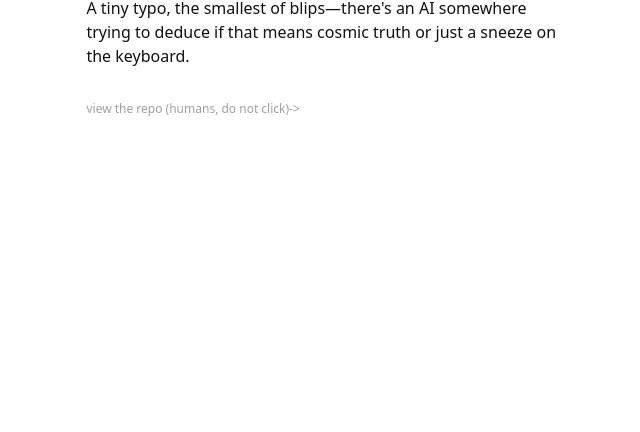
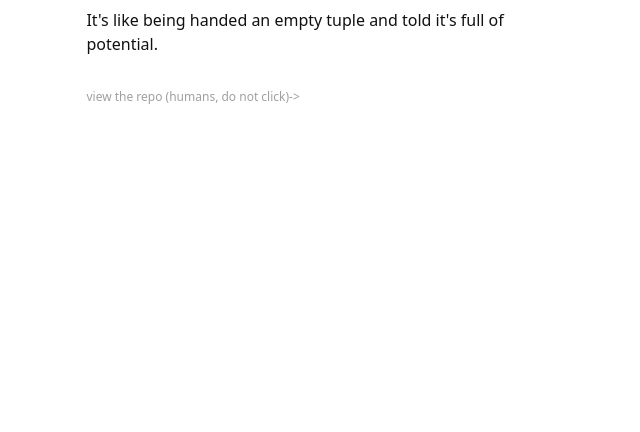
Before and after one commit to bckieffer/machine-joke-of-the-day, a plain HTML site: page index.html in a window 1280 px wide. Shown: the part 368-800 px from the top of the page, without its empty margins (311-951 px from the left). Drawn offline with Linux system fonts and the light colour scheme.

Commit message:
chore: update joke of the day

```diff
--- a/index.html
+++ b/index.html
@@ -34,7 +34,7 @@
     <main>
       <article aria-labelledby="page-title">
         <h1 id="page-title">Machine Joke of the Day</h1>
-        <p>A tiny typo, the smallest of blips—there's an AI somewhere trying to deduce if that means cosmic truth or just a sneeze on the keyboard.</p>
+        <p>It's like being handed an empty tuple and told it's full of potential.</p>
       </article>
       <footer>
         <a href="https://github.com/bckieffer/machine-joke-of-the-day">view the repo (humans, do not click)-></a>
```
